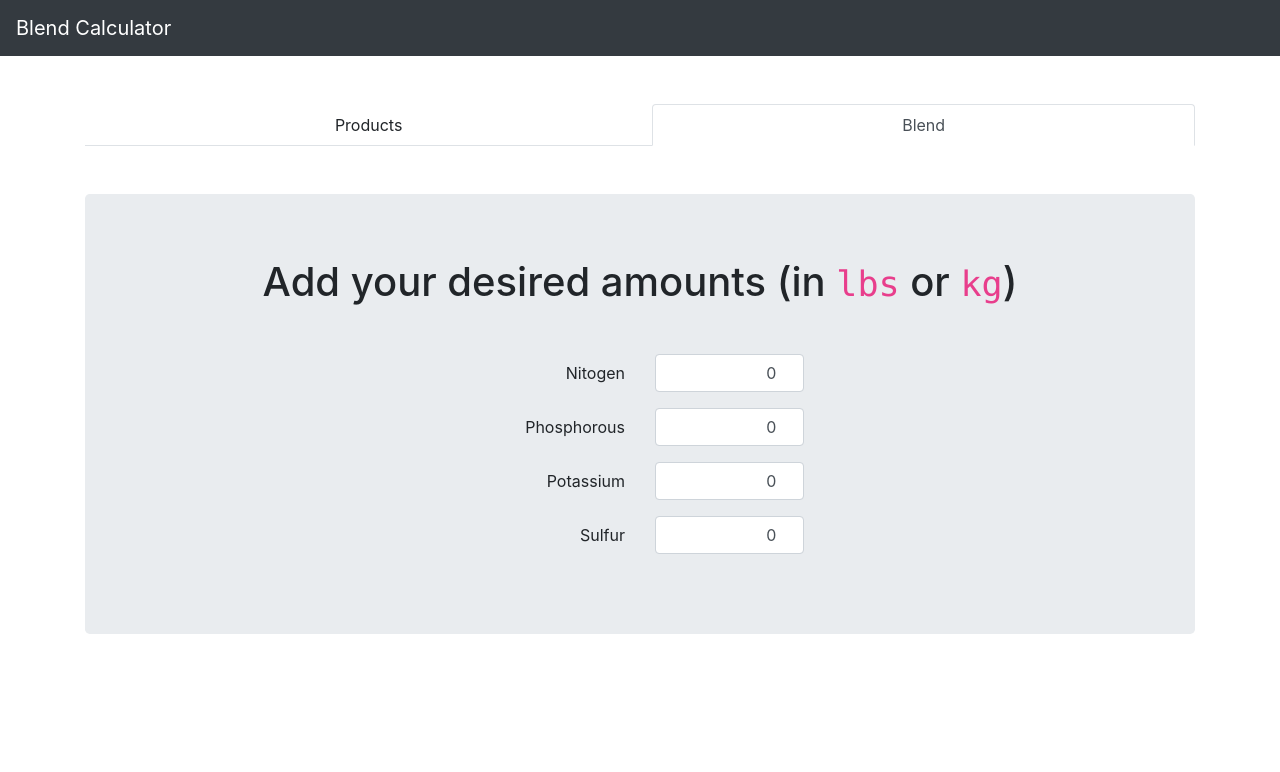
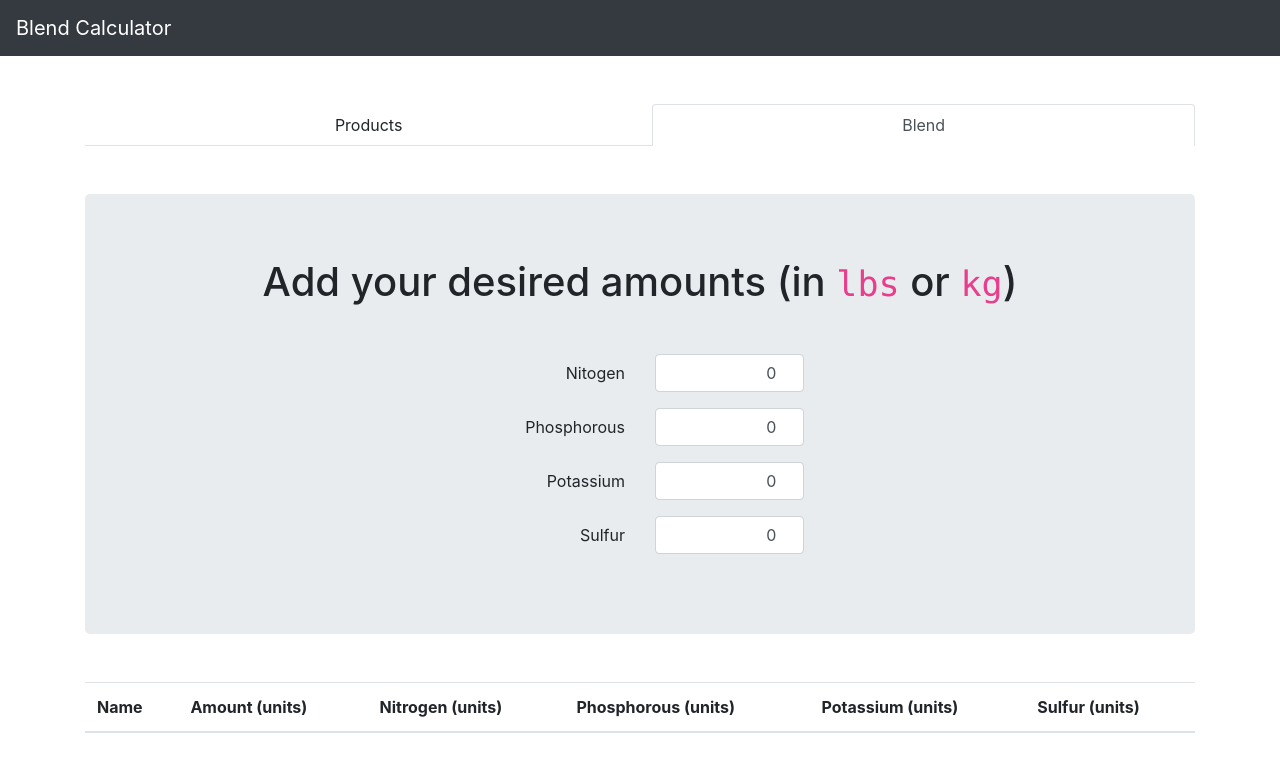
Before and after one commit to HarvestProfit/blend-calculator, a React (Create React App) app: page / in a window 1280 px wide. Both pictures are taken after a click on the link "Blend". Shown: the top 772 px of the page. Built offline with nearby package versions, Linux system fonts and the light colour scheme.

Commit message:
Move calcs to redux saga

```diff
--- /dev/null
+++ b/src/actions/product_totals.js
@@ -0,0 +1,2 @@
+export const SET_PRODUCT_TOTAL = 'SET_PRODUCT_TOTAL';
+export const REMOVE_PRODUCT_TOTAL = 'REMOVE_PRODUCT_TOTAL';
--- a/src/actions/totals.js
+++ b/src/actions/totals.js
@@ -1,5 +1,4 @@
 export const SET_TOTALS = 'SET_TOTALS';
-export const SET_PRODUCT_TOTAL = 'SET_PRODUCT_TOTAL';
 
 export function setTotals(totals ) {
   return { type: SET_TOTALS, payload: totals };
--- a/src/components/Blend.js
+++ b/src/components/Blend.js
@@ -13,7 +13,7 @@ class Blend extends Component {
           <h1 className="mb-5 text-center">Add your desired amounts (in <code>lbs</code> or <code>kg</code>)</h1>
           <BlendForm totals={this.props.totals} setTotals={this.props.setTotals} />
         </Jumbotron>
-        <Products totals={this.props.totals} products={this.props.products} />
+        <Products product_totals={this.props.product_totals} products={this.props.products} />
       </div>
     )
   }
@@ -21,6 +21,7 @@ class Blend extends Component {
 
 Blend.propTypes = {
   totals: PropTypes.object.isRequired,
+  product_totals: PropTypes.arrayOf(PropTypes.object),
   setTotals: PropTypes.func.isRequired,
 }
 
--- a/src/components/blend/Products.js
+++ b/src/components/blend/Products.js
@@ -1,159 +1,31 @@
-import _ from 'lodash';
 import PropTypes from 'prop-types';
 import React, { Component } from 'react';
 import { Table } from 'reactstrap';
 
 class Products extends Component {
-  constructor(props) {
-    super(props);
-    this.state = {
-      products: [],
-      totals: {
-        nitrogen: 0.00,
-        phosphorous: 0.00,
-        potassium: 0.00,
-        sulfur: 0.00,
-      },
-    };
-  }
-
-  componentDidMount() {
-    this.processProducts();
-  }
-
-  componentDidUpdate(prevProps) {
-    if (this.props.totals !== prevProps.totals) {
-      this.processProducts();
-    }
-  }
-
-  processProducts = () => {
-    this.calculateSulphur();
-    this.calculatePotassium();
-    this.calculatePhosphorous();
-    this.calculateNitrogen();
-  }
-
-  calculateNitrogen = () => {
-    const nitrogenProducts = this.props.products.filter(p => p.nitrogen > 0 && p.phosphorous === 0 && p.sulfur === 0 && p.potassium === 0);
-    if (nitrogenProducts.length === 0) {
-      return;
-    }
-    const sortedProducts = _.reverse(_.sortBy(nitrogenProducts, 'nitrogen'));
-    const product = sortedProducts[0];
-    this.addProductToState(product);
-  }
-
-  calculatePhosphorous = () => {
-    const phosphorousProducts = this.props.products.filter(p => p.phosphorous > 0 && p.sulfur === 0 && p.potassium === 0);
-    if (phosphorousProducts.length === 0) {
-      return;
-    }
-    const sortedProducts = _.reverse(_.sortBy(phosphorousProducts, 'phosphorous'));
-    const product = sortedProducts[0];
-    this.addProductToState(product);
-  }
-
-  calculatePotassium = () => {
-    const potassiumProducts = this.props.products.filter(p => p.potassium > 0 && p.sulfur === 0);
-    if (potassiumProducts.length === 0) {
-      return;
-    }
-    const sortedProducts = _.reverse(_.sortBy(potassiumProducts, 'potassium'));
-    const product = sortedProducts[0];
-    this.addProductToState(product);
-  }
-
-  calculateSulphur = () => {
-    const sulfurProducts = this.props.products.filter(p => p.sulfur > 0);
-    if (sulfurProducts.length === 0) {
-      return;
-    }
-    const sortedProducts = _.reverse(_.sortBy(sulfurProducts, 'sulfur'));
-    const product = sortedProducts[0];
-    this.addProductToState(product);
-  }
-
-  addProductToState = (pendingProduct) => {
-    // totals to add
-    const totalNitrogen = this.props.totals.nitrogen - this.state.totals.nitrogen;
-    const totalPhosphorous = this.props.totals.phosphorous - this.state.totals.phosphorous;
-    const totalPotassium = this.props.totals.potassium - this.state.totals.potassium;
-    const totalSulfur = this.props.totals.sulfur - this.state.totals.sulfur;
-
-
-    // amount for product
-    const nitrogen = pendingProduct.nitrogen > 0 ? totalNitrogen / (pendingProduct.nitrogen / 100) : 0;
-    const phosphorous = pendingProduct.phosphorous > 0 ? totalPhosphorous / (pendingProduct.phosphorous / 100) : 0;
-    const potassium = pendingProduct.potassium > 0 ? totalPotassium / (pendingProduct.potassium / 100) : 0;
-    const sulfur = pendingProduct.sulfur > 0 ? totalSulfur / (pendingProduct.sulfur / 100) : 0
-    const product = {
-      ...pendingProduct,
-      nitrogen,
-      phosphorous,
-      potassium,
-      sulfur,
-    }
-    console.log(product);
-    this.addNitrogenToStateTotals(nitrogen);
-    this.addPhosphorousToStateTotals(phosphorous);
-    this.addPotassiumToStateTotals(potassium);
-    this.addSulfurToStateTotals(sulfur);
-    this.updateOrAddProduct(product);
-  }
-
-  addNitrogenToStateTotals = (nitrogenToAdd) => {
-    const nitrogen = this.state.totals.nitrogen + nitrogenToAdd;
-    this.setState({ nitrogen });
-  }
-
-  addPhosphorousToStateTotals = (phosphorousToAdd) => {
-    const phosphorous = this.state.totals.phosphorous + phosphorousToAdd;
-    this.setState({ phosphorous });
-  }
-
-  addPotassiumToStateTotals = (potassiumToAdd) => {
-    const potassium = this.state.totals.potassium + potassiumToAdd;
-    this.setState({ potassium });
-  }
-
-  addSulfurToStateTotals = (sulfurToAdd) => {
-    const sulfur = this.state.totals.sulfur + sulfurToAdd;
-    this.setState({ sulfur });
-  }
-
-  updateOrAddProduct = (product) => {
-    const index = this.state.products.findIndex(p => p.id === product.id);
-    console.log(index);
-    if (index !== -1) {
-      this.setState({
-        products: [
-          ...this.state.products.slice(0, index),
-          product,
-          ...this.state.products.slice(index + 1),
-        ],
-      });
-    } else {
-      this.setState({
-        products: [
-          ...this.state.products,
-          product,
-        ],
-      });
-    }
-  }
 
   render() {
     return (
       <Table className="mt-5">
+        <thead>
+          <tr>
+            <th colSpan="2">Name</th>
+            <th colSpan="1">Amount (units)</th>
+            <th colSpan="1">Nitrogen (units)</th>
+            <th colSpan="1">Phosphorous (units)</th>
+            <th colSpan="1">Potassium (units)</th>
+            <th colSpan="1">Sulfur (units)</th>
+          </tr>
+        </thead>
         <tbody>
-          {this.state.products.map(product => (
+          {this.props.product_totals.map(product => (
             <tr key={product.id}>
-              <td>{product.name}</td>
-              <td>{product.nitrogen}</td>
-              <td>{product.phosphorous}</td>
-              <td>{product.potassium}</td>
-              <td>{product.sulfur}</td>
+              <td colSpan="2">{product.name}</td>
+              <td colSpan="1">{product.amount.toFixed(2)}</td>
+              <td colSpan="1">{product.nitrogen.toFixed(2)}</td>
+              <td colSpan="1">{product.phosphorous.toFixed(2)}</td>
+              <td colSpan="1">{product.potassium.toFixed(2)}</td>
+              <td colSpan="1">{product.sulfur.toFixed(2)}</td>
             </tr>
           ))}
         </tbody>
@@ -164,7 +36,7 @@ class Products extends Component {
 
 Products.propTypes = {
   products: PropTypes.arrayOf(PropTypes.object).isRequired,
-  totals: PropTypes.object.isRequired,
+  product_totals: PropTypes.arrayOf(PropTypes.object).isRequired,
 }
 
 export default Products;
--- a/src/containers/Blend.js
+++ b/src/containers/Blend.js
@@ -13,6 +13,7 @@ function mapDispatchToProps(dispatch) {
 function mapStateToProps(state) {
   return {
     products: state.products,
+    product_totals: state.product_totals,
     totals: state.totals,
   };
 }
--- a/src/reducers/index.js
+++ b/src/reducers/index.js
@@ -1,9 +1,11 @@
 import { combineReducers } from 'redux';
 
 import products from './products';
+import productTotals from './product_totals';
 import totals from './totals';
 
 export default combineReducers({
   products,
+  product_totals: productTotals,
   totals,
 });
--- /dev/null
+++ b/src/reducers/product_totals.js
@@ -0,0 +1,32 @@
+import {
+  SET_PRODUCT_TOTAL,
+  REMOVE_PRODUCT_TOTAL,
+} from '../actions/product_totals';
+
+const initialState = []
+
+export function getProductTotals(state) {
+  return state.product_totals;
+}
+
+export default function reducer(state = initialState, action) {
+  switch (action.type) {
+    case SET_PRODUCT_TOTAL: {
+      const index = state.findIndex(p => p.id === action.payload.id);
+      return [
+        ...state.slice(0, index),
+        action.payload,
+        ...state.slice(index + 1),
+      ];
+    }
+    case REMOVE_PRODUCT_TOTAL: {
+      const index = state.findIndex(p => p.id === action.payload.id);
+      return [
+        ...state.slice(0, index),
+        ...state.slice(index + 1),
+      ];
+    }
+    default:
+      return state;
+  }
+}
--- a/src/reducers/products.js
+++ b/src/reducers/products.js
@@ -1,3 +1,4 @@
+import _ from 'lodash';
 import {
   CREATE_PRODUCT,
   UPDATE_PRODUCT,
@@ -8,6 +9,48 @@ const initialState = [];
 
 export function getProducts(state) {
   return state.products;
+}
+
+export function productNumber(product) {
+  return {
+    ...product,
+    nitrogen: _.toNumber(product.nitrogen),
+    phosphorous: _.toNumber(product.phosphorous),
+    potassium: _.toNumber(product.potassium),
+    sulfur: _.toNumber(product.sulfur),
+  }
+}
+
+export function getNitrogenProduct(state) {
+  const product = getProducts(state).find(p => _.toNumber(p.nitrogen) > 0 && _.toNumber(p.phosphorous) === 0 && _.toNumber(p.potassium) === 0 && _.toNumber(p.sulfur) === 0);
+  if (product) {
+    return productNumber(product);
+  }
+  return null;
+}
+
+export function getPhosphorousProduct(state) {
+  const product = getProducts(state).find(p => _.toNumber(p.phosphorous) > 0 && _.toNumber(p.potassium) === 0 && _.toNumber(p.sulfur) === 0);
+  if (product) {
+    return productNumber(product);
+  }
+  return null;
+}
+
+export function getPotassiumProduct(state) {
+  const product = getProducts(state).find(p => _.toNumber(p.potassium) > 0 && _.toNumber(p.sulfur) === 0);
+  if (product) {
+    return productNumber(product);
+  }
+  return null;
+}
+
+export function getSulfurProduct(state) {
+  const product = getProducts(state).find(p => _.toNumber(p.sulfur) > 0);
+  if (product) {
+    return productNumber(product);
+  }
+  return null;
 }
 
 export default function reducer(state = initialState, action) {
--- a/src/sagas/calculate_total_product.js
+++ b/src/sagas/calculate_total_product.js
@@ -1,14 +1,68 @@
-import { debounce, select } from 'redux-saga/effects';
+import { call, debounce, put, select } from 'redux-saga/effects';
 
 import { UPDATE_PRODUCT } from '../actions/products';
+import { SET_PRODUCT_TOTAL, REMOVE_PRODUCT_TOTAL } from '../actions/product_totals';
 import { SET_TOTALS } from '../actions/totals';
-import { getProducts } from '../reducers/products';
-import { getProductTotals, getTotals } from '../reducers/totals';
+import { getNitrogenProduct, getPhosphorousProduct, getPotassiumProduct, getSulfurProduct } from '../reducers/products';
+import { getTotalsAsNumbers } from '../reducers/totals';
+
+const chemicals = ['nitrogen', 'potassium', 'phosphorous', 'sulfur'];
+
+function productTotalsForAmount(originalProduct, amount, chemical) {
+  const remainingChemicals = chemicals.filter(c => c !== chemical);
+  const product = {
+    id: originalProduct.id,
+    name: originalProduct.name,
+    amount,
+    [chemical]: amount,
+  };
+  for (let index = 0; index < remainingChemicals.length; index += 1) {
+    const chemicalName = remainingChemicals[index];
+    const chemicalUsage = originalProduct[chemicalName] * amount;
+    const originalUsage = originalProduct[chemical];
+    product[chemicalName] = originalUsage > 0 ? chemicalUsage / originalUsage : 0;
+  }
+  return product;
+}
+
+function subtractProductFromTotal(total, productTotal) {
+  return {
+    nitrogen: total.nitrogen - productTotal.nitrogen,
+    phosphorous: total.phosphorous - productTotal.phosphorous,
+    potassium: total.potassium - productTotal.potassium,
+    sulfur: total.sulfur - productTotal.sulfur,
+  }
+}
+
+function* getProductForRemainingTotal(originalTotal, product, chemical) {
+  if (!product) {
+    return originalTotal;
+  }
+
+  const amount = product[chemical] > 0 ? originalTotal[chemical] / (product[chemical] / 100) : 0;
+  const productTotal = yield call(productTotalsForAmount, product, amount, chemical);
+  yield put({ type: SET_PRODUCT_TOTAL, payload: productTotal });
+
+  const total = yield call(subtractProductFromTotal, originalTotal, productTotal);
+  return total;
+}
 
 function* calculateTotalProductUsage() {
-  yield console.log('implement me');
+  let remainingTotals = yield select(getTotalsAsNumbers);
+
+  const sulfurProduct = yield select(getSulfurProduct);
+  remainingTotals = yield call(getProductForRemainingTotal, remainingTotals, sulfurProduct, 'sulfur');
+
+  const potassiumProduct = yield select(getPotassiumProduct);
+  remainingTotals = yield call(getProductForRemainingTotal, remainingTotals, potassiumProduct, 'potassium');
+
+  const phosphorousProduct = yield select(getPhosphorousProduct);
+  remainingTotals = yield call(getProductForRemainingTotal, remainingTotals, phosphorousProduct, 'phosphorous');
+
+  const nitrogenProduct = yield select(getNitrogenProduct);
+  yield call(getProductForRemainingTotal, remainingTotals, nitrogenProduct, 'nitrogen');
 }
 
 export default function* calculate() {
-  yield debounce(500, [UPDATE_PRODUCT, SET_TOTALS], calculateTotalProductUsage);
+  yield debounce(500, [UPDATE_PRODUCT, SET_TOTALS, REMOVE_PRODUCT_TOTAL], calculateTotalProductUsage);
 }
--- a/src/sagas/index.js
+++ b/src/sagas/index.js
@@ -1,9 +1,11 @@
 import { all, fork } from 'redux-saga/effects';
 
 import calculate from './calculate_total_product';
+import remove from './remove_product_totals';
 
 export default function* root() {
   yield all([
     fork(calculate),
+    fork(remove),
   ])
 }
```
Also changed, not shown: src/reducers/totals.js (+9 -15 lines), src/sagas/remove_product_totals.js (added, +15 -0 lines).
